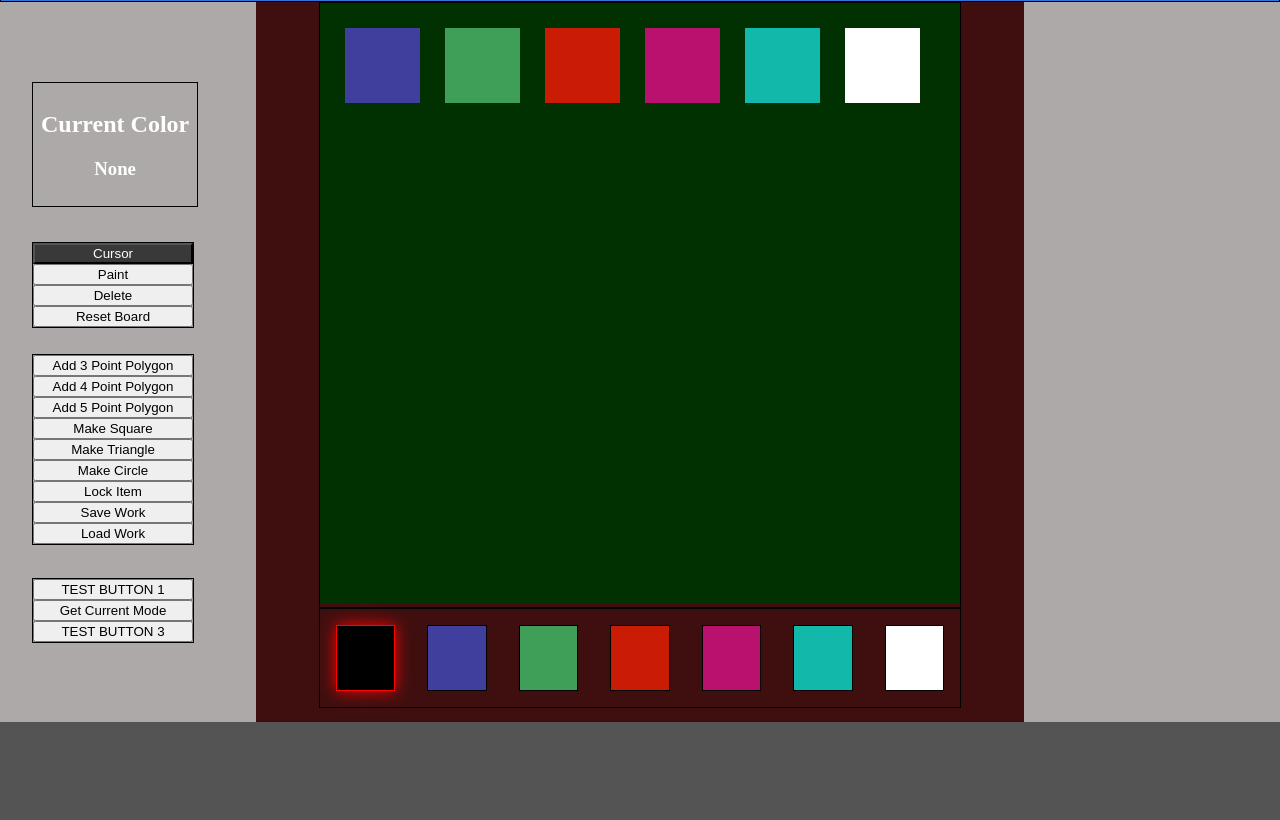
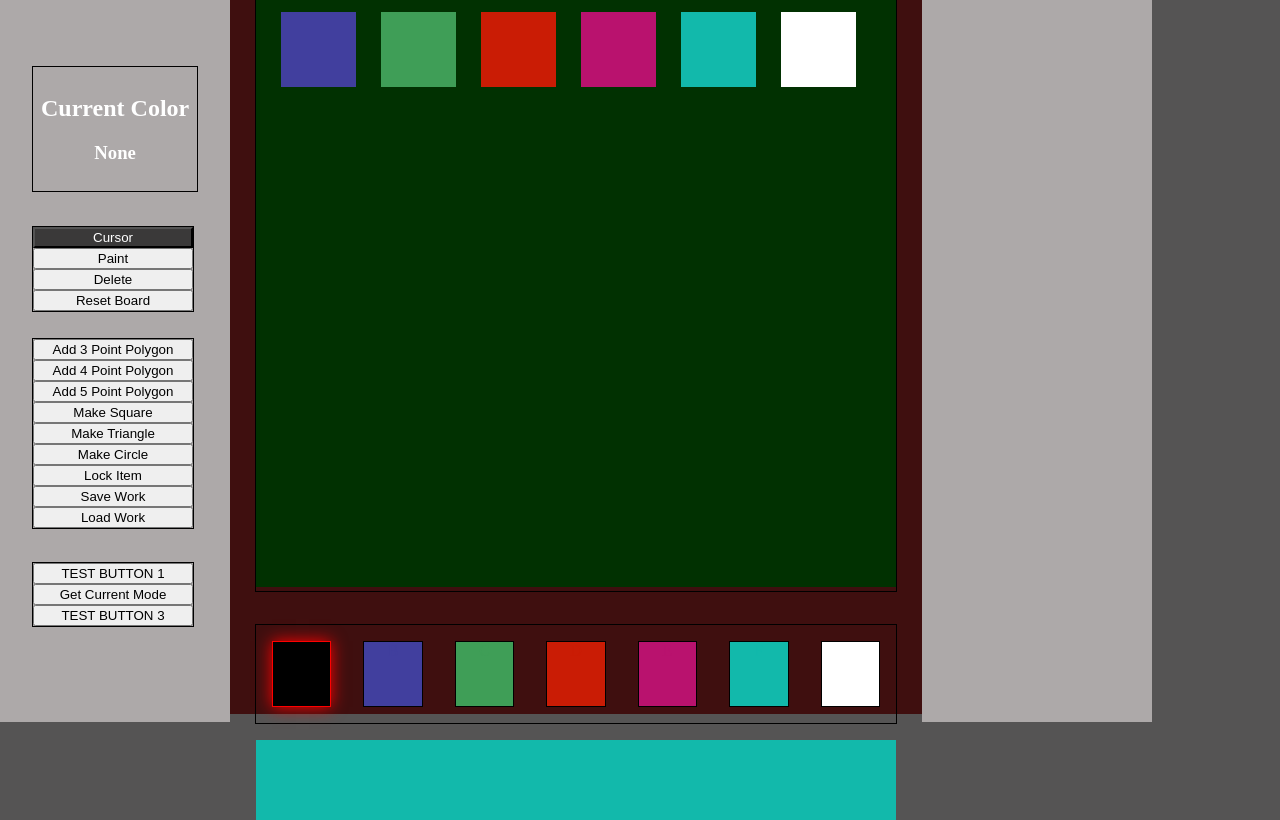
Before and after one commit to JustSteve2k/ColoringBook, a website with bundled scripts: page public/index.html in a window 1280 px wide. Shown: the part 80-900 px from the top of the page. Before the commit the page ends 802 px from the top, so only its background shows below. Built offline with nearby package versions, Linux system fonts and the light colour scheme.

Commit message:
add lower bar / misc changes

```diff
--- a/public/css/style.css
+++ b/public/css/style.css
@@ -8,6 +8,7 @@ body {
   text-align: center;
   border: 1px solid black;
   background-color: rgb(49, 117, 218);
+  height: 8vh;
 }
 
 .svgContainer {
@@ -35,10 +36,10 @@ body {
   position: absolute;
 }
 
-.colorSelectionArea {
+.colorSelectionBar {
   width: 40rem;
   border: 1px solid black;
-  margin: 0 auto;
+  margin: 2rem auto 1rem;
   display: flex;
   flex-direction: row;
   justify-content: center;
@@ -66,8 +67,8 @@ body {
 
 .container {
   position: relative;
-  width: 90 vw;
-  height: 90vh;
+  width: 90vw;
+  height: 91vh;
   background-color: #3f0f0f;
 }
 
@@ -78,7 +79,7 @@ body {
   top: 0rem;
   left: 0rem;
   background-color: #ada9a9;
-  height: 90vh;
+  height: 92vh;
   width: 20%;
 }
 
@@ -88,7 +89,7 @@ body {
   top: 0rem;
   right: 0rem;
   background-color: #ada9a9;
-  height: 90vh;
+  height: 92vh;
   width: 20%;
 }
 
@@ -101,6 +102,14 @@ body {
   position: absolute;
   left: 2rem;
   top: 15rem;
+}
+
+.lowerToolbar {
+  width: 40rem;
+  height: 5rem;
+  background-color: #12b9ab;
+  display: flex;
+  margin: 0 auto;
 }
 
 /*CREATE BUTTONS SECTION*/
--- a/public/index.html
+++ b/public/index.html
@@ -64,7 +64,7 @@
 
       <!-- Color Selection Area -->
 
-      <div class="colorSelectionArea">
+      <div class="colorSelectionBar">
         <div id="box0" class="colorBox color0 extraBorder">A</div>
         <div id="box1" class="colorBox color1">B</div>
         <div id="box2" class="colorBox color2">C</div>
@@ -73,6 +73,9 @@
         <div id="box5" class="colorBox color5">F</div>
         <div id="box6" class="colorBox color6">F</div>
       </div>
+
+      <!-- Lower Tool Bar bar -->
+      <div class="lowerToolbar"></div>
     </div>
 
     <script type="module" src="./js/script.js"></script>
```
